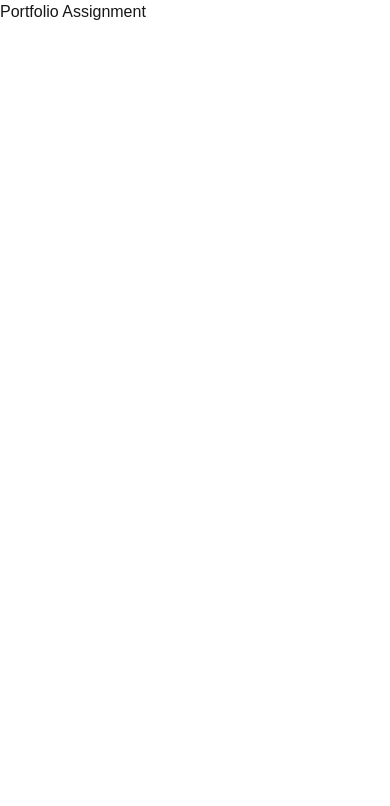
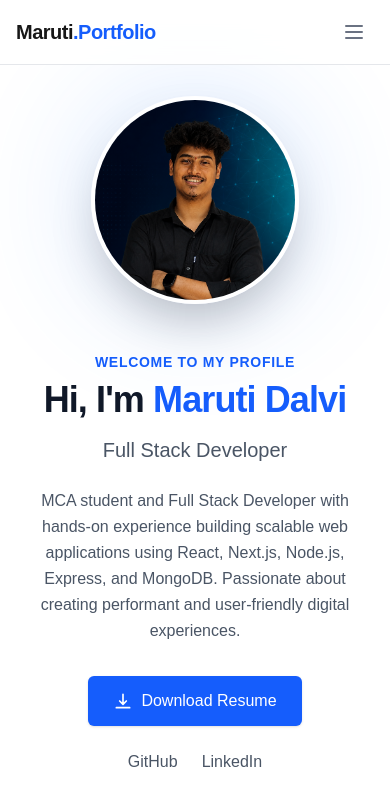
Before and after one commit to maruti-dalvi-03/portfolio-assignment, a Next.js app: page / in a window 390 px wide. Shown: the top 806 px of the page. Built offline with nearby package versions, Linux system fonts and the light colour scheme.

Commit message:
feat: complete responsive navbar and hero section

```diff
--- a/src/app/page.tsx
+++ b/src/app/page.tsx
@@ -1,7 +1,12 @@
+import { profile } from "@/data/profile";
+import Hero from "@/components/Hero";
+import Navbar from "@/components/Navbar";
+
 export default function Home() {
   return (
-    <main>
-      Portfolio Assignment
-    </main>
+    <>
+      <Navbar/>
+      <Hero profile={profile} />
+    </>
   );
 }
--- a/src/components/Hero.tsx
+++ b/src/components/Hero.tsx
@@ -1,3 +1,102 @@
-export default function Hero() {
-  return <div>Hero</div>;
+import Image from "next/image";
+
+interface HeroProps {
+  profile: {
+    name: string;
+    title: string;
+    bio: string;
+    avatarUrl: string;
+    resume: string;
+    socials: {
+      github: string;
+      linkedin: string;
+    };
+  };
 }
+
+export default function Hero({ profile }: HeroProps) {
+  return (
+    <section id="home" className="pt-24 pb-16 md:pt-32 md:pb-24 px-4 max-w-5xl mx-auto">
+      <div className="grid grid-cols-1 md:grid-cols-2 gap-12 items-center">
+
+        {/* Left Side: Typography & Action Buttons */}
+        <div className="text-center md:text-left order-2 md:order-1">
+          <p className="text-blue-600 dark:text-blue-400 font-semibold uppercase tracking-wider text-sm mb-2">
+            Welcome to my profile
+          </p>
+          <h1 className="text-4xl sm:text-5xl font-black text-gray-900 dark:text-white tracking-tight mb-4">
+            Hi, I&apos;m <span className="text-blue-600">{profile.name}</span>
+          </h1>
+          <h2 className="text-xl sm:text-2xl font-medium text-gray-600 dark:text-gray-400 mb-6">
+            {profile.title}
+          </h2>
+          <p className="text-base text-gray-600 dark:text-gray-300 max-w-md mx-auto md:mx-0 mb-8 leading-relaxed">
+            {profile.bio}
+          </p>
+
+          {/* Button Container */}
+          <div className="flex flex-col sm:flex-row items-center justify-center md:justify-start gap-4">
+            <a
+              href={profile.resume}
+              download
+              className="inline-flex items-center justify-center gap-2 px-6 py-3 border border-transparent text-base font-medium rounded-md text-white bg-blue-600 hover:bg-blue-700 shadow-sm transition-all duration-200"
+            >
+              <svg
+                className="w-5 h-5"
+                fill="none"
+                stroke="currentColor"
+                viewBox="0 0 24 24"
+              >
+                <path
+                  strokeLinecap="round"
+                  strokeLinejoin="round"
+                  strokeWidth={2}
+                  d="M12 16V4m0 12l-4-4m4 4l4-4M4 20h16"
+                />
+              </svg>
+              Download Resume
+            </a>
+          </div>
+
+          {/*Social Links */}
+          <div className="flex gap-6 mt-6 justify-center md:justify-start">
+            <a
+              href={profile.socials.github}
+              target="_blank"
+              rel="noopener noreferrer"
+              className="font-medium text-gray-600 dark:text-gray-400 hover:text-blue-600 dark:hover:text-blue-400 transition-colors"
+            >
+              GitHub
+            </a>
+            <a
+              href={profile.socials.linkedin}
+              target="_blank"
+              rel="noopener noreferrer"
+              className="font-medium text-gray-600 dark:text-gray-400 hover:text-blue-600 dark:hover:text-blue-400 transition-colors"
+            >
+              LinkedIn
+            </a>
+          </div>
+        </div>
+
+        {/* Right Side: Profile Image */}
+        <div className="flex justify-center order-1 md:order-2">
+          <div className="relative">
+            <div className="absolute inset-0 rounded-full bg-blue-500 blur-3xl opacity-20 dark:opacity-10" />
+
+            <div className="relative w-52 h-52 sm:w-72 sm:h-72">
+              <Image
+                src={profile.avatarUrl}
+                alt={profile.name}
+                fill
+                priority
+                className="rounded-full object-cover border-4 border-white dark:border-gray-900 shadow-2xl"
+              />
+            </div>
+          </div>
+        </div>
+
+      </div>
+    </section>
+  );
+}
--- a/src/components/Navbar.tsx
+++ b/src/components/Navbar.tsx
@@ -1,3 +1,89 @@
+"use client";
+
+import React, { useState } from "react";
+
 export default function Navbar() {
-  return <div>Navbar</div>;
+  const [isOpen, setIsOpen] = useState<boolean>(false);
+
+  const toggleMenu = (): void => {
+    setIsOpen(!isOpen);
+  };
+
+  const navLinks = [
+    { label: "Home", href: "#home" },
+    { label: "About", href: "#about" },
+    { label: "Projects", href: "#projects" },
+    { label: "Experience", href: "#experience" },
+    { label: "Contact", href: "#contact" },
+  ];
+
+  return (
+    <nav className="fixed top-0 left-0 right-0 bg-white/80 dark:bg-black/80 backdrop-blur-md border-b border-gray-200 dark:border-gray-800 z-50 transition-colors duration-300">
+      <div className="max-w-5xl mx-auto px-4 sm:px-6 lg:px-8">
+        <div className="flex items-center justify-between h-16">
+          {/* Logo / Branding */}
+          <div className="flex-shrink-0">
+            <a href="#home" className="text-xl font-bold tracking-tight">
+              Maruti<span className="text-blue-600">.Portfolio</span>
+            </a>
+          </div>
+
+          {/* Desktop Navigation Links */}
+          <div className="hidden md:block">
+            <div className="ml-10 flex items-baseline space-x-8">
+              {navLinks.map((link) => (
+                <a
+                  key={link.label}
+                  href={link.href}
+                  className="text-gray-600 hover:text-blue-600 dark:text-gray-300 dark:hover:text-blue-400 text-sm font-medium transition-colors"
+                >
+                  {link.label}
+                </a>
+              ))}
+            </div>
+          </div>
+
+          {/* Mobile Hamburger Button */}
+          <div className="flex md:hidden">
+            <button
+              onClick={toggleMenu}
+              type="button"
+              className="inline-flex items-center justify-center p-2 rounded-md text-gray-500 hover:text-gray-900 dark:text-gray-400 dark:hover:text-white focus:outline-none"
+              aria-controls="mobile-menu"
+              aria-expanded={isOpen}
+            >
+              <span className="sr-only">Open main menu</span>
+              {isOpen ? (
+                <svg className="h-6 w-6" fill="none" viewBox="0 0 24 24" stroke="currentColor">
+                  <path strokeLinecap="round" strokeLinejoin="round" strokeWidth={2} d="M6 18L18 6M6 6l12 12" />
+                </svg>
+              ) : (
+                <svg className="h-6 w-6" fill="none" viewBox="0 0 24 24" stroke="currentColor">
+                  <path strokeLinecap="round" strokeLinejoin="round" strokeWidth={2} d="M4 6h16M4 12h16M4 18h16" />
+                </svg>
+              )}
+            </button>
+          </div>
+        </div>
+      </div>
+
+      {/* Mobile Menu Panel */}
+      {isOpen && (
+        <div   id="mobile-menu" className="md:hidden bg-white dark:bg-black border-b border-gray-200 dark:border-gray-800">
+          <div className="px-2 pt-2 pb-3 space-y-1 sm:px-3">
+            {navLinks.map((link) => (
+              <a
+                key={link.label}
+                href={link.href}
+                onClick={() => setIsOpen(false)}
+                className="block px-3 py-2 rounded-md text-base font-medium text-gray-700 hover:text-blue-600 hover:bg-gray-50 dark:text-gray-300 dark:hover:text-blue-400 dark:hover:bg-gray-900 transition-colors"
+              >
+                {link.label}
+              </a>
+            ))}
+          </div>
+        </div>
+      )}
+    </nav>
+  );
 }
--- /dev/null
+++ b/src/data/profile.ts
@@ -0,0 +1,12 @@
+export const profile = {
+  name: "Maruti Dalvi",
+  title: "Full Stack Developer",
+  bio: "MCA student and Full Stack Developer with hands-on experience building scalable web applications using React, Next.js, Node.js, Express, and MongoDB. Passionate about creating performant and user-friendly digital experiences.",
+  avatarUrl: "/profile.jpg",
+  resume: "/resume.pdf",
+
+  socials: {
+    github: "https://github.com/maruti-dalvi-03",
+    linkedin: "https://linkedin.com/in/maruti-dalvi",
+  },
+};
```
Also changed, not shown: public/profile.jpg (added), 1 other file (tests, documents, lock files or other folders).
